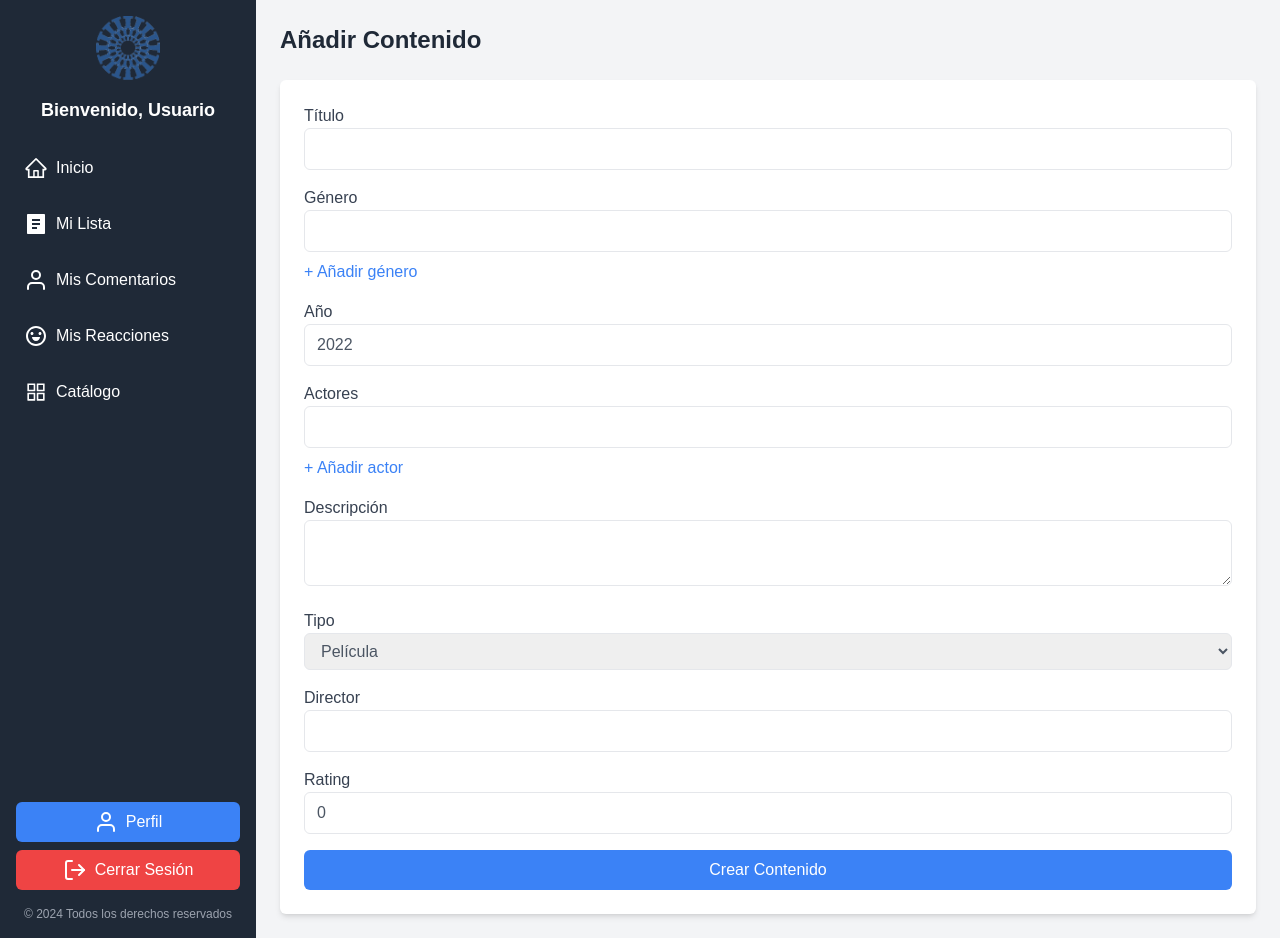
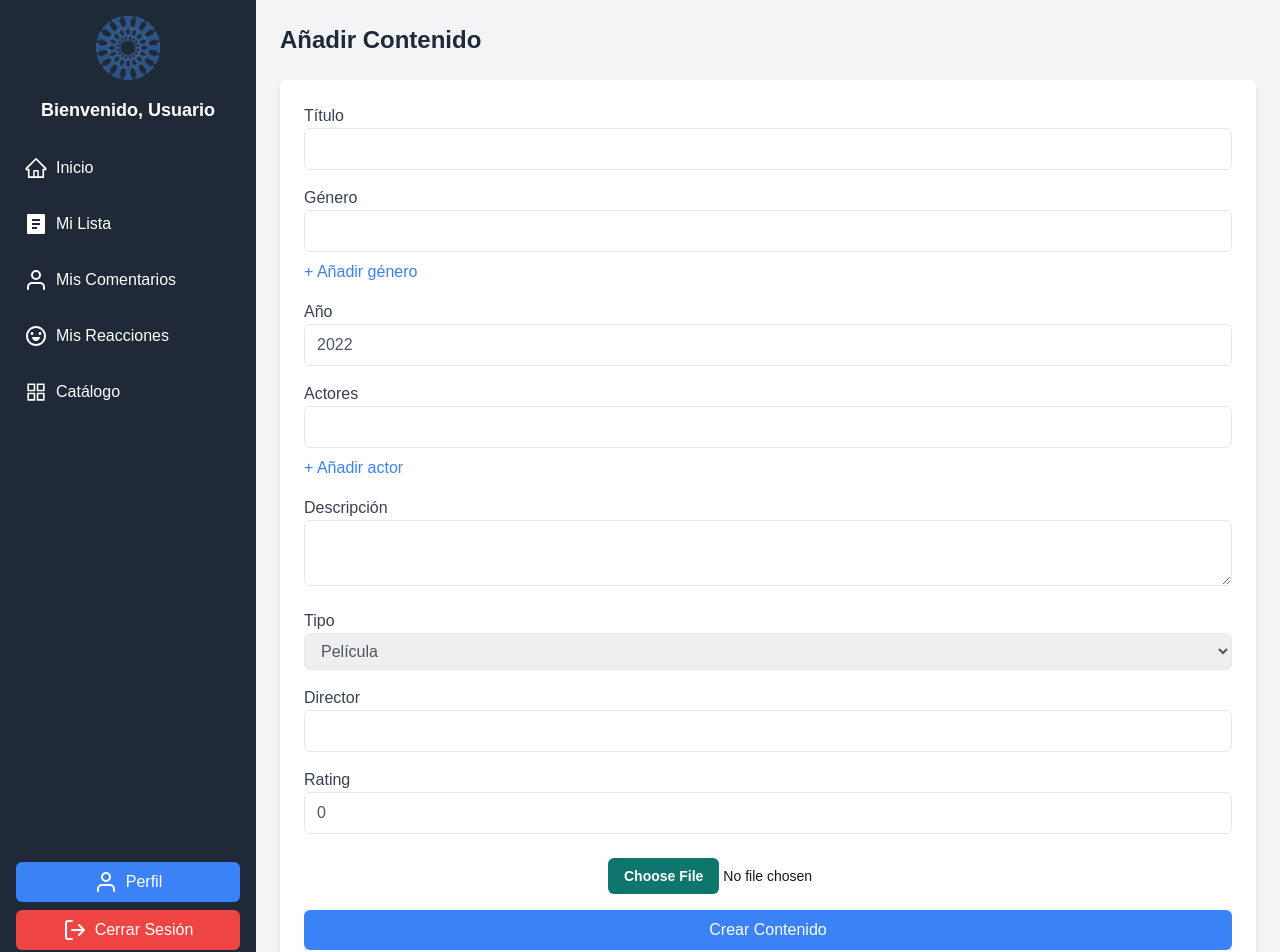
Before and after one commit to Herre1/FrontEnd-CompuNet3, a Next.js app: page /home/add-content in a window 1280 px wide. Shown: the top 952 px of the page. Built offline with nearby package versions, Linux system fonts and the light colour scheme.

Commit message:
add-content

```diff
--- a/src/app/home/add-content/page.tsx
+++ b/src/app/home/add-content/page.tsx
@@ -252,7 +252,11 @@ const AddContentPage: React.FC = () => {
               max="10"
             />
           </div>
+          {/* Image */}
+          <div className="mx-auto max-w-xs">
 
+            <input id="example1" type="file" className="mt-2   text-sm file:mr-1 file:rounded-md file:border-0 file:bg-teal-700 file:py-2 file:px-4 file:text-sm file:font-semibold file:text-white file:bg-blue-500  " />
+            </div>
           <button
             type="submit"
             className="w-full bg-blue-500 rounded-md hover:bg-blue-600 text-white py-2 rounded-md"
```
